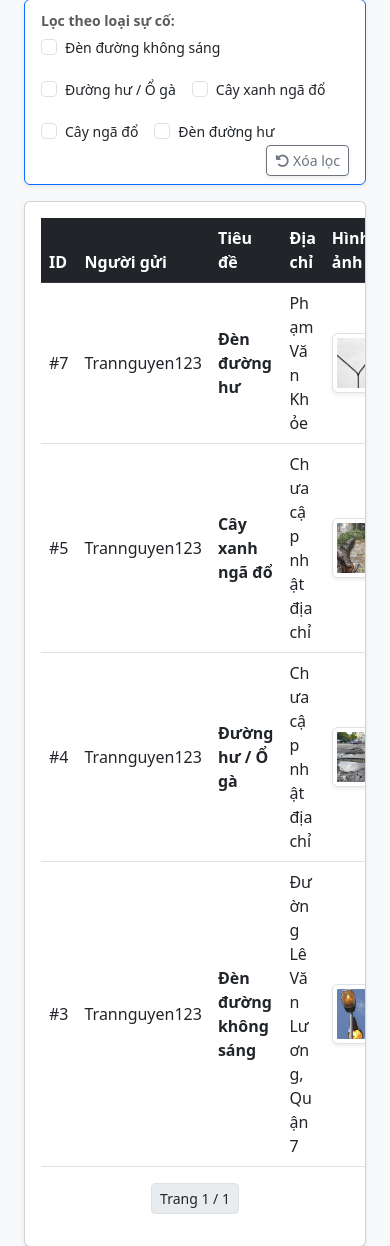
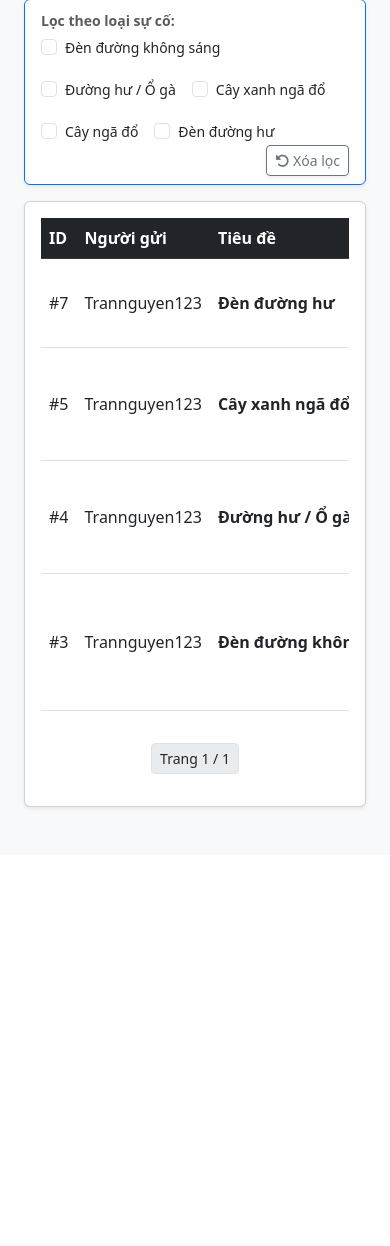
Before and after one commit to huunhan2704/DuAnGisMoi, a Django app: page /quan-ly/ in a window 390 px wide. Shown: the part 123-1369 px from the top of the page. After the commit the page ends 933 px from the top, so only its background shows below. Run offline with Django 5.2, Linux system fonts and the light colour scheme; a user stored in the database is signed in; data comes from the database, SQL or seed files in the repository; data that the repository does not hold is empty; parts of the project's set-up code (start-up, migrations or seed data) failed here and were passed over.

Commit message:
Sửa thêm giao diện mobile

```diff
--- a/config/settings.py
+++ b/config/settings.py
@@ -80,7 +80,7 @@ DATABASES = {
 
         'NAME': 'duangismoi',
         'USER': 'postgres',
-        'PASSWORD': '123',
+        'PASSWORD': '281105',
         'HOST': 'localhost',
         'PORT': '5432',
     }
--- a/maps/templates/maps/cskh.html
+++ b/maps/templates/maps/cskh.html
@@ -2,6 +2,7 @@
 <html lang="vi">
 <head>
     <meta charset="UTF-8">
+    <meta name="viewport" content="width=device-width, initial-scale=1.0">
     <title>Trung tâm Hỗ trợ & CSKH</title>
     <link href="https://cdn.jsdelivr.net/npm/bootstrap@5.3.0/dist/css/bootstrap.min.css" rel="stylesheet">
     <link rel="stylesheet" href="https://cdnjs.cloudflare.com/ajax/libs/font-awesome/6.4.0/css/all.min.css">
--- a/maps/templates/maps/detail.html
+++ b/maps/templates/maps/detail.html
@@ -3,6 +3,7 @@
 <html lang="vi">
 <head>
     <meta charset="UTF-8">
+    <meta name="viewport" content="width=device-width, initial-scale=1.0">
     <title>Chi tiết hồ sơ #{{ ho_so.id }} | Urban Manager</title>
     <link href="https://cdn.jsdelivr.net/npm/bootstrap@5.3.0/dist/css/bootstrap.min.css" rel="stylesheet">
     <link rel="stylesheet" href="https://cdnjs.cloudflare.com/ajax/libs/font-awesome/6.4.0/css/all.min.css">
--- a/maps/templates/maps/edit_profile.html
+++ b/maps/templates/maps/edit_profile.html
@@ -2,6 +2,7 @@
 <html lang="vi">
 <head>
     <meta charset="UTF-8">
+    <meta name="viewport" content="width=device-width, initial-scale=1.0">
     <title>Chỉnh sửa thông tin</title>
     <link href="https://cdn.jsdelivr.net/npm/bootstrap@5.3.0/dist/css/bootstrap.min.css" rel="stylesheet">
     <link rel="stylesheet" href="https://cdnjs.cloudflare.com/ajax/libs/font-awesome/6.0.0/css/all.min.css">
--- a/maps/templates/maps/home.html
+++ b/maps/templates/maps/home.html
@@ -30,7 +30,7 @@
                 <span class="navbar-toggler-icon"></span>
             </button>
             <div class="collapse navbar-collapse" id="navbarNav">
-                <ul class="navbar-nav ms-auto align-items-center">
+                <ul class="navbar-nav ms-auto align-items-center text-nowrap">
                     <li class="nav-item"><a class="nav-link active" href="#">Trang chủ</a></li>
                     <li class="nav-item"><a class="nav-link " href="{% url 'quan_ly_hien_truong' %}">Hiện trường</a></li>
                     <li class="nav-item"><a class="nav-link" href="{% url 'tin_tuc' %}">Tin tức</a></li>
--- a/maps/templates/maps/hotline.html
+++ b/maps/templates/maps/hotline.html
@@ -2,6 +2,7 @@
 <html lang="vi">
 <head>
     <meta charset="UTF-8">
+    <meta name="viewport" content="width=device-width, initial-scale=1.0">
     <title>Danh bạ Khẩn cấp</title>
     <link href="https://cdn.jsdelivr.net/npm/bootstrap@5.3.0/dist/css/bootstrap.min.css" rel="stylesheet">
     <link rel="stylesheet" href="https://cdnjs.cloudflare.com/ajax/libs/font-awesome/6.4.0/css/all.min.css">
--- a/maps/templates/maps/huong_dan.html
+++ b/maps/templates/maps/huong_dan.html
@@ -1,6 +1,7 @@
 <!DOCTYPE html>
 <html lang="vi">
 <head>
+    <meta name="viewport" content="width=device-width, initial-scale=1.0">
     <title>Hướng dẫn sử dụng</title>
     <link href="https://cdn.jsdelivr.net/npm/bootstrap@5.3.0/dist/css/bootstrap.min.css" rel="stylesheet">
     <link rel="stylesheet" href="https://cdnjs.cloudflare.com/ajax/libs/font-awesome/6.4.0/css/all.min.css">
--- a/maps/templates/maps/list.html
+++ b/maps/templates/maps/list.html
@@ -2,6 +2,7 @@
 <html lang="vi">
 <head>
     <meta charset="UTF-8">
+    <meta name="viewport" content="width=device-width, initial-scale=1.0">
     <title>Danh sách Phản ánh</title>
     <link href="https://cdn.jsdelivr.net/npm/bootstrap@5.3.0/dist/css/bootstrap.min.css" rel="stylesheet">
     <link rel="stylesheet" href="https://cdnjs.cloudflare.com/ajax/libs/font-awesome/6.4.0/css/all.min.css">
@@ -48,8 +49,8 @@
 
             <div class="card-body p-0">
                 <div class="table-responsive">
-                    <table class="table table-hover align-middle mb-0">
-                        <thead class="table-light">
+                    <table class="table table-hover align-middle mb-0 text-nowrap">
+                        <thead class="table-light text-nowrap">
                             <tr>
                                 <th class="ps-4">#ID</th>
                                 <th>Tiêu đề phản ánh</th>
--- a/maps/templates/maps/password_reset.html
+++ b/maps/templates/maps/password_reset.html
@@ -2,6 +2,7 @@
 <html lang="vi">
 <head>
     <meta charset="UTF-8">
+    <meta name="viewport" content="width=device-width, initial-scale=1.0">
     <title>Quên Mật Khẩu</title>
     <link href="https://cdn.jsdelivr.net/npm/bootstrap@5.3.0/dist/css/bootstrap.min.css" rel="stylesheet">
     <link rel="stylesheet" href="https://cdnjs.cloudflare.com/ajax/libs/font-awesome/6.4.0/css/all.min.css">
--- a/maps/templates/maps/password_reset_complete.html
+++ b/maps/templates/maps/password_reset_complete.html
@@ -2,6 +2,7 @@
 <html lang="vi">
 <head>
     <meta charset="UTF-8">
+    <meta name="viewport" content="width=device-width, initial-scale=1.0">
     <title>Đổi mật khẩu thành công</title>
     <link href="https://cdn.jsdelivr.net/npm/bootstrap@5.3.0/dist/css/bootstrap.min.css" rel="stylesheet">
     <link rel="stylesheet" href="https://cdnjs.cloudflare.com/ajax/libs/font-awesome/6.4.0/css/all.min.css">
--- a/maps/templates/maps/password_reset_confirm.html
+++ b/maps/templates/maps/password_reset_confirm.html
@@ -2,6 +2,7 @@
 <html lang="vi">
 <head>
     <meta charset="UTF-8">
+    <meta name="viewport" content="width=device-width, initial-scale=1.0">
     <title>Đặt lại mật khẩu mới</title>
     <link href="https://cdn.jsdelivr.net/npm/bootstrap@5.3.0/dist/css/bootstrap.min.css" rel="stylesheet">
     <link rel="stylesheet" href="https://cdnjs.cloudflare.com/ajax/libs/font-awesome/6.4.0/css/all.min.css">
--- a/maps/templates/maps/password_reset_done.html
+++ b/maps/templates/maps/password_reset_done.html
@@ -2,6 +2,7 @@
 <html lang="vi">
 <head>
     <meta charset="UTF-8">
+    <meta name="viewport" content="width=device-width, initial-scale=1.0">
     <title>Đã gửi Email</title>
     <link href="https://cdn.jsdelivr.net/npm/bootstrap@5.3.0/dist/css/bootstrap.min.css" rel="stylesheet">
     <link rel="stylesheet" href="https://cdnjs.cloudflare.com/ajax/libs/font-awesome/6.4.0/css/all.min.css">
--- a/maps/templates/maps/quan_ly.html
+++ b/maps/templates/maps/quan_ly.html
@@ -2,6 +2,7 @@
 <html lang="vi">
 <head>
     <meta charset="UTF-8">
+    <meta name="viewport" content="width=device-width, initial-scale=1.0">
     <title>Trang Quản Lý | Urban Manager</title>
     <link href="https://cdn.jsdelivr.net/npm/bootstrap@5.3.0/dist/css/bootstrap.min.css" rel="stylesheet">
     <link rel="stylesheet" href="https://cdnjs.cloudflare.com/ajax/libs/font-awesome/6.4.0/css/all.min.css">
@@ -122,8 +123,9 @@
 
             <div class="card shadow-sm mb-5">
                 <div class="card-body overflow-auto">
-                    <table class="table table-hover align-middle">
-                        <thead class="table-dark">
+                    <div class="table-responsive">
+                    <table class="table table-hover align-middle text-nowrap">
+                        <thead class="table-dark text-nowrap">
                             <tr>
                                 <th>ID</th>
                                 <th>Người gửi</th>
@@ -194,6 +196,7 @@
                             {% endfor %}
                         </tbody>
                     </table>
+                    </div>
 
                     <nav class="mt-3">
                         <ul class="pagination pagination-sm justify-content-center">
@@ -226,8 +229,8 @@
             <h4 class="mb-3 text-danger"><i class="fa-solid fa-headset"></i> Danh sách Yêu cầu Hỗ trợ</h4>
             <div class="card shadow-sm mb-5">
                 <div class="card-body overflow-auto">
-                    <table class="table table-hover align-middle">
-                        <thead class="table-secondary">
+                    <table class="table table-hover align-middle text-nowrap">
+                        <thead class="table-secondary text-nowrap">
                             <tr>
                                 <th>ID</th>
                                 <th>Người yêu cầu</th>
@@ -318,8 +321,8 @@
 
             <div class="card shadow-sm mb-5">
                 <div class="card-body overflow-auto">
-                    <table class="table table-hover align-middle">
-                        <thead class="table-success">
+                    <table class="table table-hover align-middle text-nowrap">
+                        <thead class="table-success text-nowrap">
                             <tr>
                                 <th>ID</th>
                                 <th>Tên đăng nhập</th>
@@ -379,7 +382,7 @@
             <h4 class="mb-3 text-secondary"><i class="fa-solid fa-clock-rotate-left"></i> Lịch sử Phản Ánh Đã Xử Lý</h4>
             <div class="card shadow-sm mb-5">
                 <div class="card-body overflow-auto">
-                    <table class="table table-hover align-middle">
+                    <table class="table table-hover align-middle text-nowrap">
                         <thead class="table-secondary">
                             <tr>
                                 <th>ID</th>
@@ -435,7 +438,7 @@
             <h4 class="mb-3 text-warning"><i class="fa-solid fa-trash-can"></i> Thùng Rác (Tự động xóa sau 7 ngày)</h4>
             <div class="card shadow-sm mb-5 border-warning">
                 <div class="card-body overflow-auto">
-                    <table class="table table-hover align-middle">
+                    <table class="table table-hover align-middle text-nowrap">
                         <thead class="table-warning">
                             <tr>
                                 <th>ID</th>
--- a/maps/templates/maps/quan_ly_hien_truong.html
+++ b/maps/templates/maps/quan_ly_hien_truong.html
@@ -2,6 +2,7 @@
 <html lang="vi">
 <head>
     <meta charset="UTF-8">
+    <meta name="viewport" content="width=device-width, initial-scale=1.0">
     <title>Quản lý Điểm Đang Thi Công</title>
     <link href="https://cdn.jsdelivr.net/npm/bootstrap@5.3.0/dist/css/bootstrap.min.css" rel="stylesheet">
     <link rel="stylesheet" href="https://cdnjs.cloudflare.com/ajax/libs/font-awesome/6.4.0/css/all.min.css">
--- a/maps/templates/maps/register.html
+++ b/maps/templates/maps/register.html
@@ -2,6 +2,7 @@
 <html lang="vi">
 <head>
     <meta charset="UTF-8">
+    <meta name="viewport" content="width=device-width, initial-scale=1.0">
     <title>Đăng ký tài khoản</title>
     <link href="https://cdn.jsdelivr.net/npm/bootstrap@5.3.0/dist/css/bootstrap.min.css" rel="stylesheet">
     <style>
--- a/maps/templates/maps/tin_tuc.html
+++ b/maps/templates/maps/tin_tuc.html
@@ -1,6 +1,7 @@
     <!DOCTYPE html>
     <html lang="vi">
     <head>
+        <meta name="viewport" content="width=device-width, initial-scale=1.0">
         <title>Tin tức Đô thị</title>
         <link href="https://cdn.jsdelivr.net/npm/bootstrap@5.3.0/dist/css/bootstrap.min.css" rel="stylesheet">
         <link rel="stylesheet" href="https://cdnjs.cloudflare.com/ajax/libs/font-awesome/6.4.0/css/all.min.css">
--- a/maps/templates/maps/tra_loi_ho_tro.html
+++ b/maps/templates/maps/tra_loi_ho_tro.html
@@ -2,6 +2,7 @@
 <html lang="vi">
 <head>
     <meta charset="UTF-8">
+    <meta name="viewport" content="width=device-width, initial-scale=1.0">
     <title>Soạn Email Phản Hồi | Urban Manager</title>
     <link href="https://cdn.jsdelivr.net/npm/bootstrap@5.3.0/dist/css/bootstrap.min.css" rel="stylesheet">
     <link rel="stylesheet" href="https://cdnjs.cloudflare.com/ajax/libs/font-awesome/6.4.0/css/all.min.css">
```
Also changed, not shown: maps/templates/maps/index.html (+56 -5 lines), maps/templates/maps/profile.html (+6 -5 lines), maps/migrations/0013_alter_profile_so_dien_thoai.py (added).
